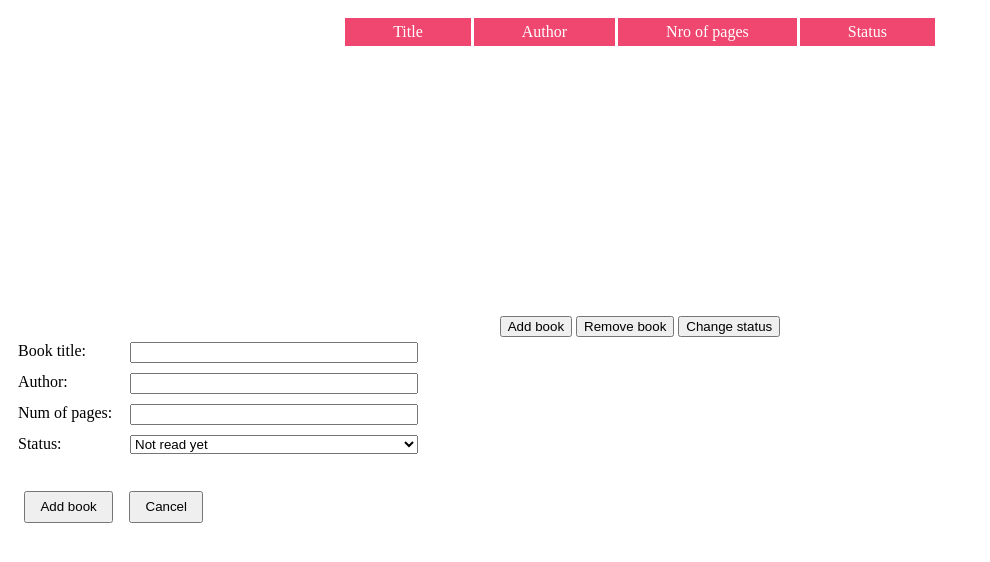
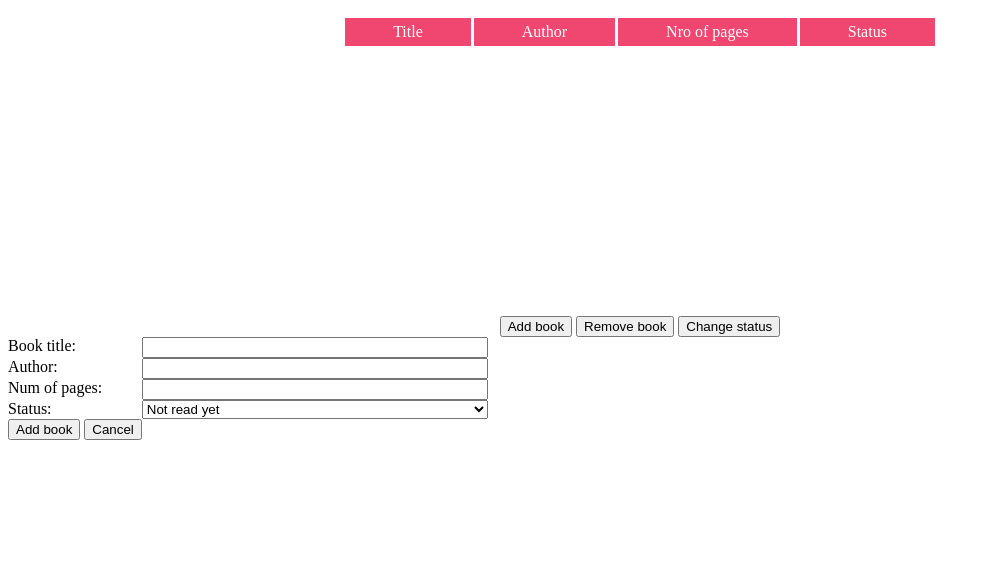
Before and after one commit to tomason182/library, a plain HTML site: page index.html in a window 1280 px wide. Shown: the part 88-650 px from the top of the page, without its empty margins (0-990 px from the left). Drawn offline with Linux system fonts and the light colour scheme.

Commit message:
modify form grid structure - no divs inside form

```diff
--- a/index.html
+++ b/index.html
@@ -25,34 +25,31 @@
         <button type="button">Remove book</button>
         <button type="button">Change status</button>
     </div>
+
+        <form id="book-form" method="dialog">
             <div id="book-info-input">
-        <form id="book-form" method="dialog">
-            <div class="book-title items">
                     <label for="title">Book title:</label>
                     <input type="text" id="title" name="title" required>
-            </div>
-            <div class="author items">
+
                     <label for="author">Author:</label>
                     <input type="text" id="author" name="author" required>
-            </div>
-            <div class="pages items">
+
                     <label for="pages">Num of pages:</label>
                     <input type="number" id="pages" name="pages">
-            </div>
-            <div class="status items">
+
                     <label for="status">Status:</label>
                     <select name="status" id="status">
                         <option value="default">Not read yet</option>
                         <option>Already finished</option>
                         <option>In queue</option>
                     </select>
-            </div>
                 <div class="form-button">
                     <button type="submit">Add book</button>
                     <button type="submit">Cancel</button>
                 </div>
+            </div>
         </form>
-    </div>
+
 
 
 
--- a/styles.css
+++ b/styles.css
@@ -30,7 +30,20 @@ table td:last-child {
     border-right: none;
 }
 
-#book-form {
+#book-info-input {
+    max-width: 30rem;
+    display: grid;
+    grid-template-columns: auto 1fr;
+}
+
+#book-info-input label{
+    grid-column: 1;
+}
+
+#book-info-input input {
+    grid-column: 2;
+}
+/* #book-form {
     padding:0;
     margin: 0;
     display: flex;
@@ -59,4 +72,4 @@ table td:last-child {
     margin-top: 2rem;
     margin-left: 1rem;
     padding: 0.4rem 0.9rem;
-}
+} */
```
Lines whose indentation alone changed are shown as unchanged.
